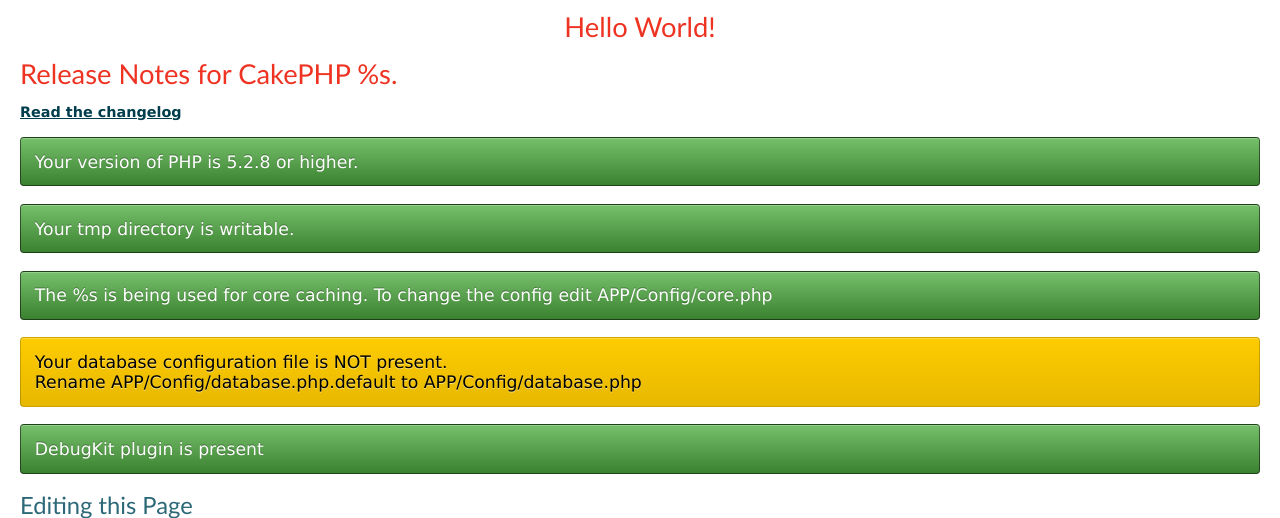
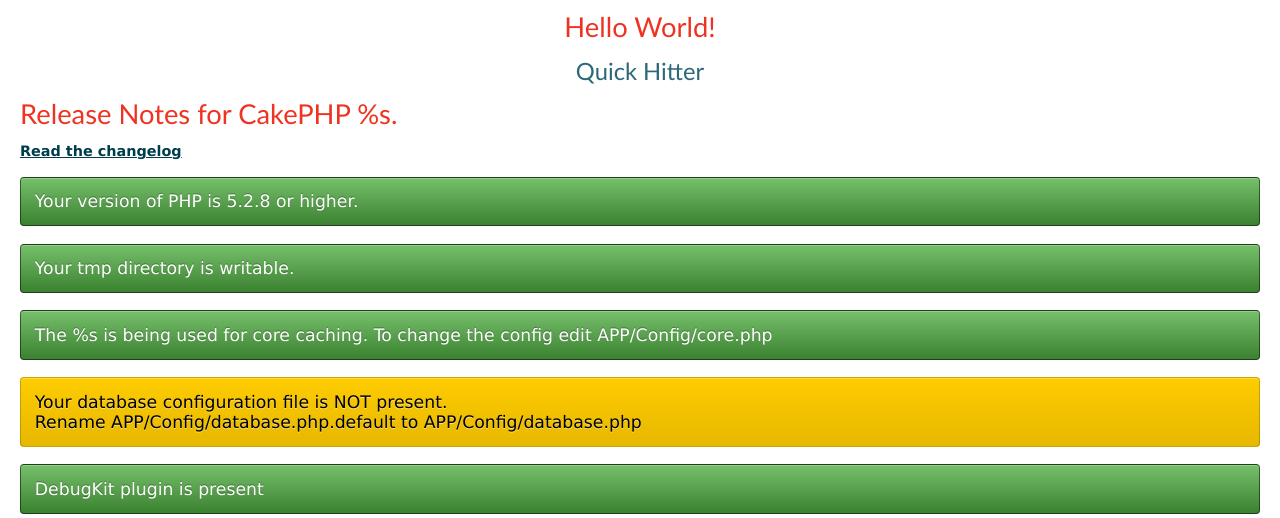
Before and after one commit to donh/hitter, a CakePHP app: the page made by app/View/Pages/home.ctp in a window 1280 px wide. Shown: the part 47-565 px from the top of the page. Run offline with PHP 8.4 and a stand-in for CakePHP, Linux system fonts and the light colour scheme; the template is opened without the code that fills it, so the values that code supplies are empty; some libraries are stand-ins or nearby versions.

Commit message:
Hello World!

```diff
--- a/app/View/Pages/home.ctp
+++ b/app/View/Pages/home.ctp
@@ -23,6 +23,7 @@ endif;
 App::uses('Debugger', 'Utility');
 ?>
 <center><h2>Hello World!</h2></center>
+<center><h3>Quick Hitter</h3></center>
 <h2><?php echo __d('cake_dev', 'Release Notes for CakePHP %s.', Configure::version()); ?></h2>
 <p>
 	<a href="http://cakephp.org/changelogs/<?php echo Configure::version(); ?>"><?php echo __d('cake_dev', 'Read the changelog'); ?> </a>
```
